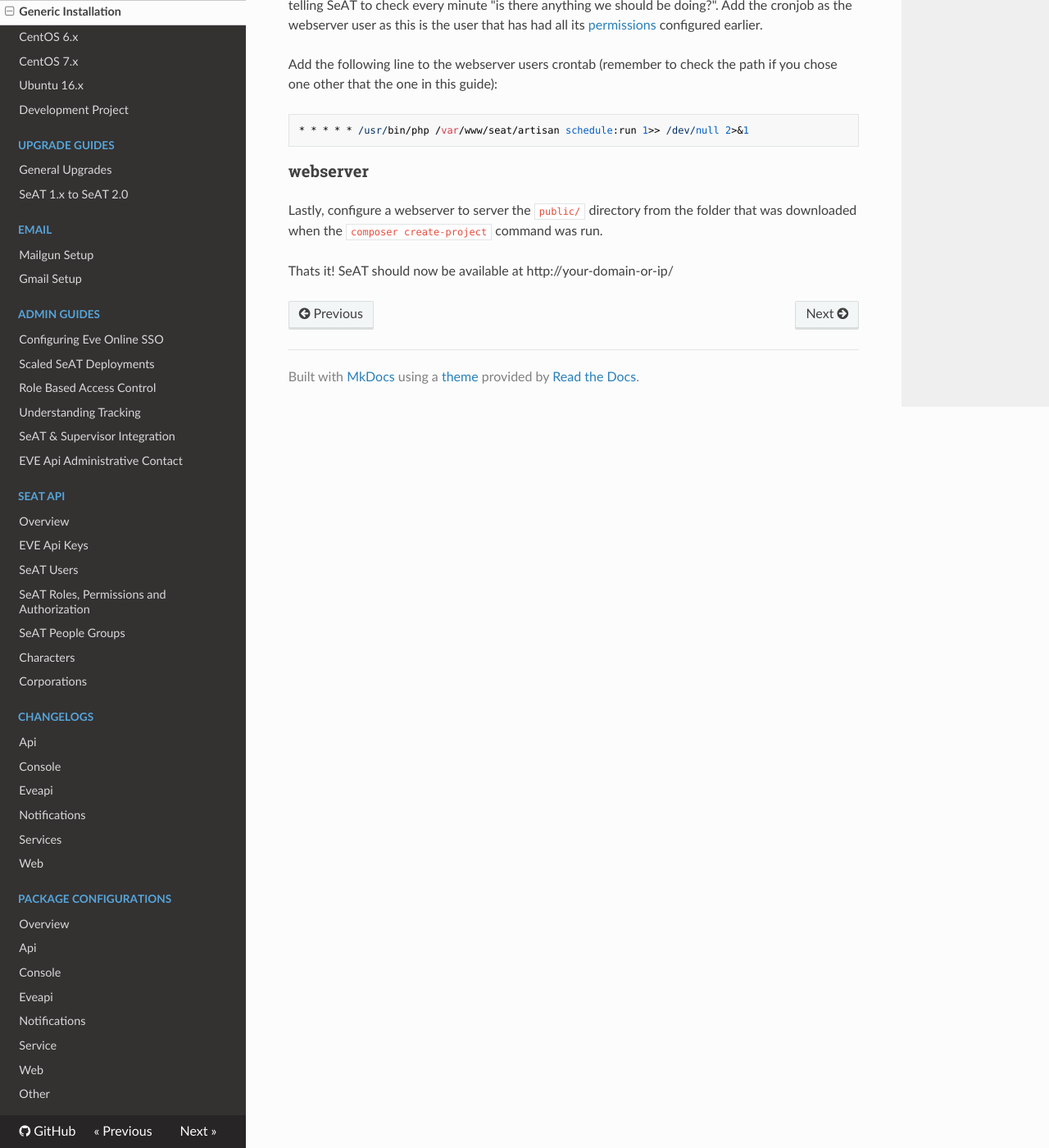
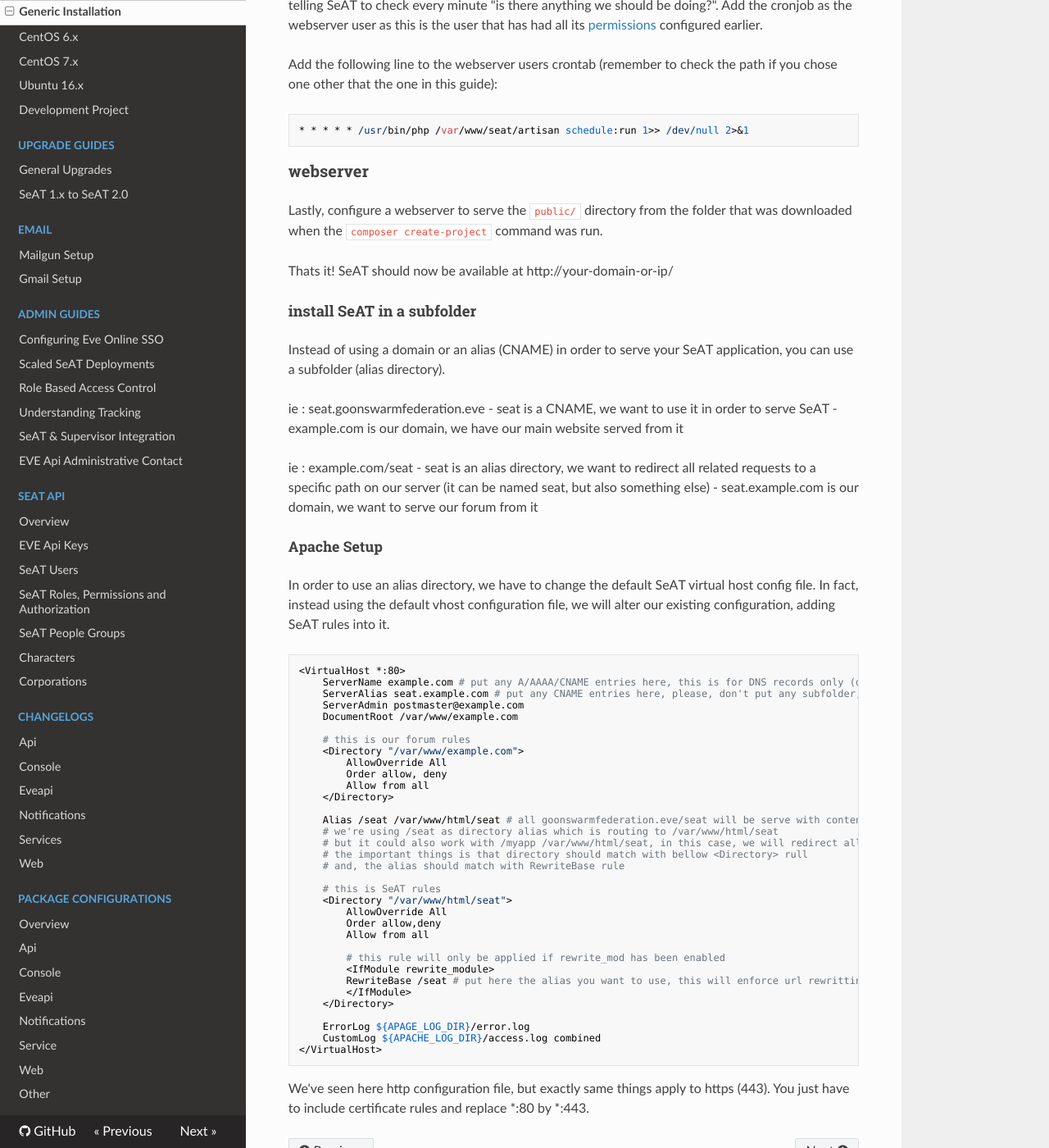
Before and after one commit to zenobio93/seat-docs, an MkDocs documentation site: the page built from docs/installation_guides/generic_installation.md, in a window 1280 px wide and 1400 px high, scrolled down 4378 px. Shown: the whole window at 82% size. Built offline with MkDocs 1.6.1, drawn with Linux system fonts in a browser that asks for light colours; nearby versions of some CDN libraries; old or Windows-style settings are respelled for this version of MkDocs.

Commit message:
documenting sub directory configuration for SeAT and Apache (#7)
* documenting sub directory configuration for SeAT and Apache

* typo fix

````diff
--- a/docs/installation_guides/generic_installation.md
+++ b/docs/installation_guides/generic_installation.md
@@ -158,6 +158,62 @@
 ```
 
 ### webserver
-Lastly, configure a webserver to server the `public/` directory from the folder that was downloaded when the `composer create-project` command was run.
+Lastly, configure a webserver to serve the `public/` directory from the folder that was downloaded when the `composer create-project` command was run.
 
 Thats it! SeAT should now be available at http://your-domain-or-ip/
+
+#### install SeAT in a subfolder
+Instead of using a domain or an alias (CNAME) in order to serve your SeAT application,
+you can use a subfolder (alias directory).
+
+ie : seat.goonswarmfederation.eve
+- seat is a CNAME, we want to use it in order to serve SeAT
+- example.com is our domain, we have our main website served from it
+
+ie : example.com/seat
+- seat is an alias directory, we want to redirect all related requests to a specific path on our server (it can be named seat, but also something else)
+- seat.example.com is our domain, we want to serve our forum from it
+
+##### Apache Setup
+In order to use an alias directory, we have to change the default SeAT virtual host config file.
+In fact, instead using the default vhost configuration file, we will alter our existing configuration, adding SeAT rules into it.
+
+```
+<VirtualHost *:80>
+    ServerName example.com # put any A/AAAA/CNAME entries here, this is for DNS records only (don't put subfolder here)
+    ServerAlias seat.example.com # put any CNAME entries here, please, don't put any subfolder, this is DNS records ONLY
+    ServerAdmin postmaster@example.com
+    DocumentRoot /var/www/example.com
+
+    # this is our forum rules
+    <Directory "/var/www/example.com">
+        AllowOverride All
+        Order allow, deny
+        Allow from all
+    </Directory>
+
+    Alias /seat /var/www/html/seat # all goonswarmfederation.eve/seat will be serve with content into /var/www/seat
+    # we're using /seat as directory alias which is routing to /var/www/html/seat
+    # but it could also work with /myapp /var/www/html/seat, in this case, we will redirect all goonswarmfederation.net/myapp to /var/www/html/seat
+    # the important things is that directory should match with bellow <Directory> rull
+    # and, the alias should match with RewriteBase rule
+
+    # this is SeAT rules
+    <Directory "/var/www/html/seat">
+        AllowOverride All
+        Order allow,deny
+        Allow from all
+
+        # this rule will only be applied if rewrite_mod has been enabled
+        <IfModule rewrite_module>
+        RewriteBase /seat # put here the alias you want to use, this will enforce url rewritting
+        </IfModule>
+    </Directory>
+
+    ErrorLog ${APAGE_LOG_DIR}/error.log
+    CustomLog ${APACHE_LOG_DIR}/access.log combined
+</VirtualHost>
+```
+
+We've seen here http configuration file, but exactly same things apply to https (443).
+You just have to include certificate rules and replace *:80 by *:443.
````
